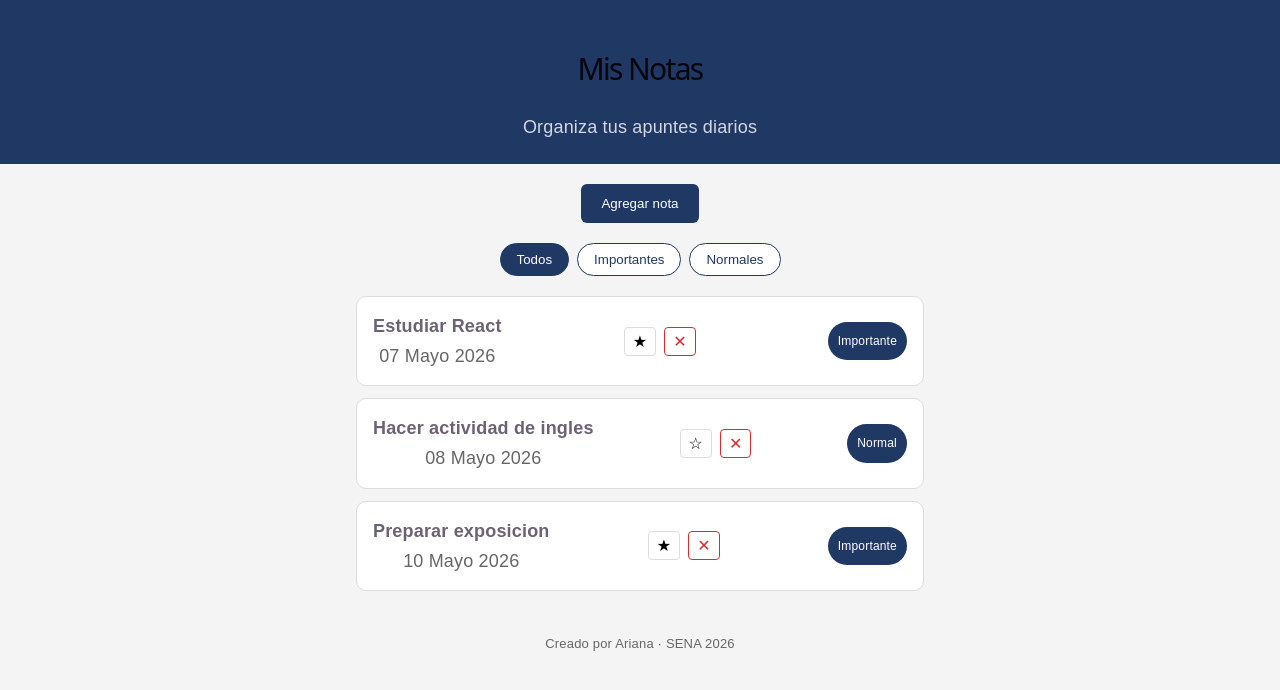
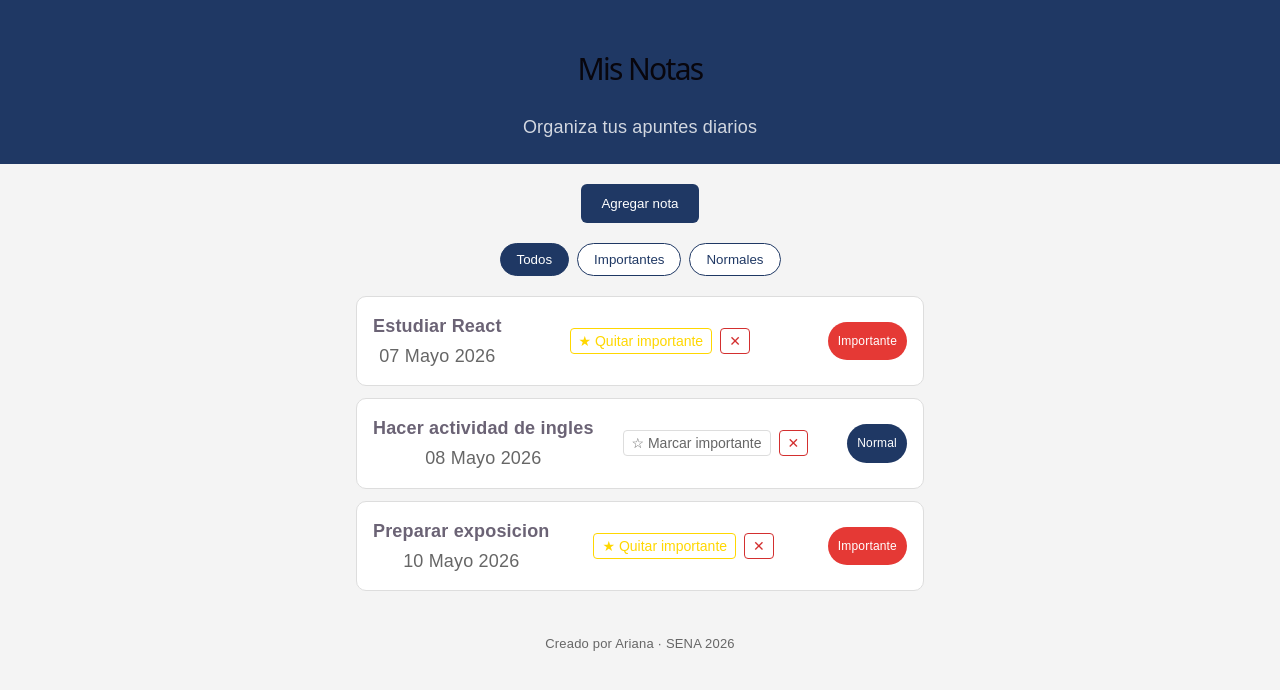
Before and after one commit to Ariana15-ro/Notas, a React (Vite) app: page / in a window 1280 px wide. Shown: the top 690 px of the page. Built offline with nearby package versions, Linux system fonts and the light colour scheme.

Commit message:
Agregar cambio de estado para notas importantes

```diff
--- a/src/App.css
+++ b/src/App.css
@@ -142,6 +142,11 @@
   font-size: 12px;
 }
 
+.item__estado--importante {
+  background-color: #e53935;
+  color: white;
+}
+
 .item__acciones {
   display: flex;
   gap: 8px;
@@ -154,7 +159,16 @@
   border-radius: 4px;
   padding: 4px 8px;
   cursor: pointer;
-  font-size: 16px;
+  font-size: 14px;
+}
+
+.boton-importante {
+  color: #666;
+}
+
+.boton-importante-activo {
+  color: #ffd700;
+  border-color: #ffd700;
 }
 
 .boton-eliminar {
--- a/src/App.jsx
+++ b/src/App.jsx
@@ -174,10 +174,10 @@ function App() {
 
 <div className="item__acciones">
                <button
-                className="boton-accion"
+                 className={nota.importante ? "boton-accion boton-importante-activo" : "boton-accion boton-importante"}
                  onClick={() => toggleImportante(nota.id)}
                >
-                {nota.importante ? '★' : '☆'}
+                 {nota.importante ? '★ Quitar importante' : '☆ Marcar importante'}
                </button>
 
                <button
@@ -188,7 +188,7 @@ function App() {
                </button>
              </div>
 
-            <span className="item__estado">
+             <span className={nota.importante ? "item__estado item__estado--importante" : "item__estado"}>
                {nota.importante ? 'Importante' : 'Normal'}
              </span>
 
```
Lines whose indentation alone changed are shown as unchanged.
